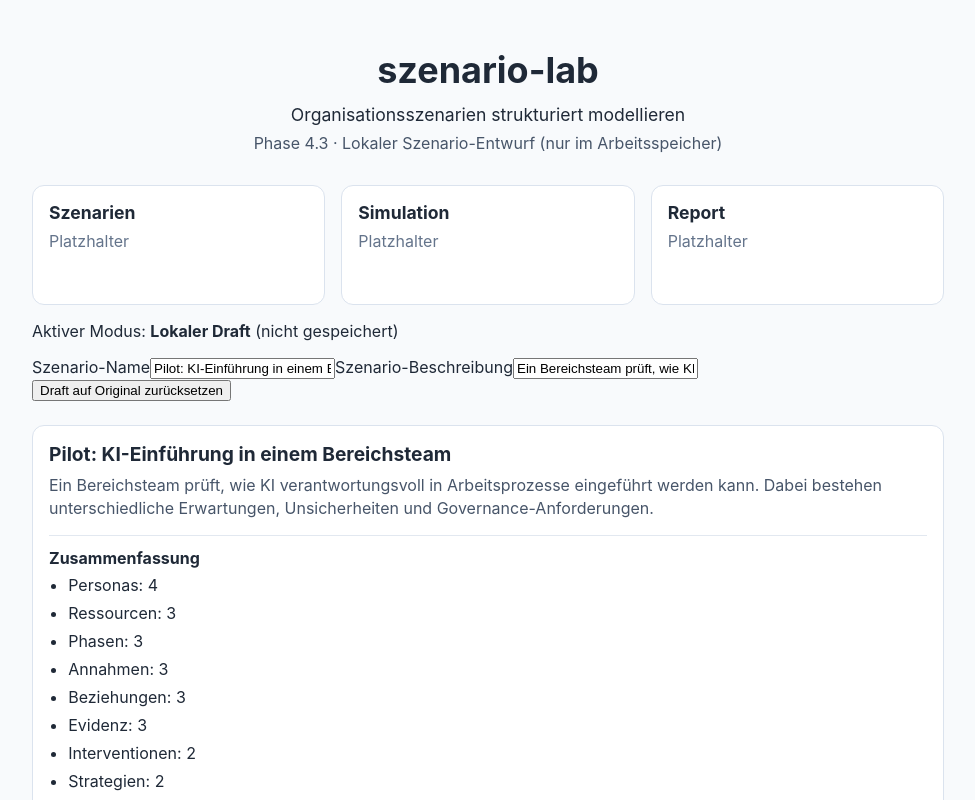
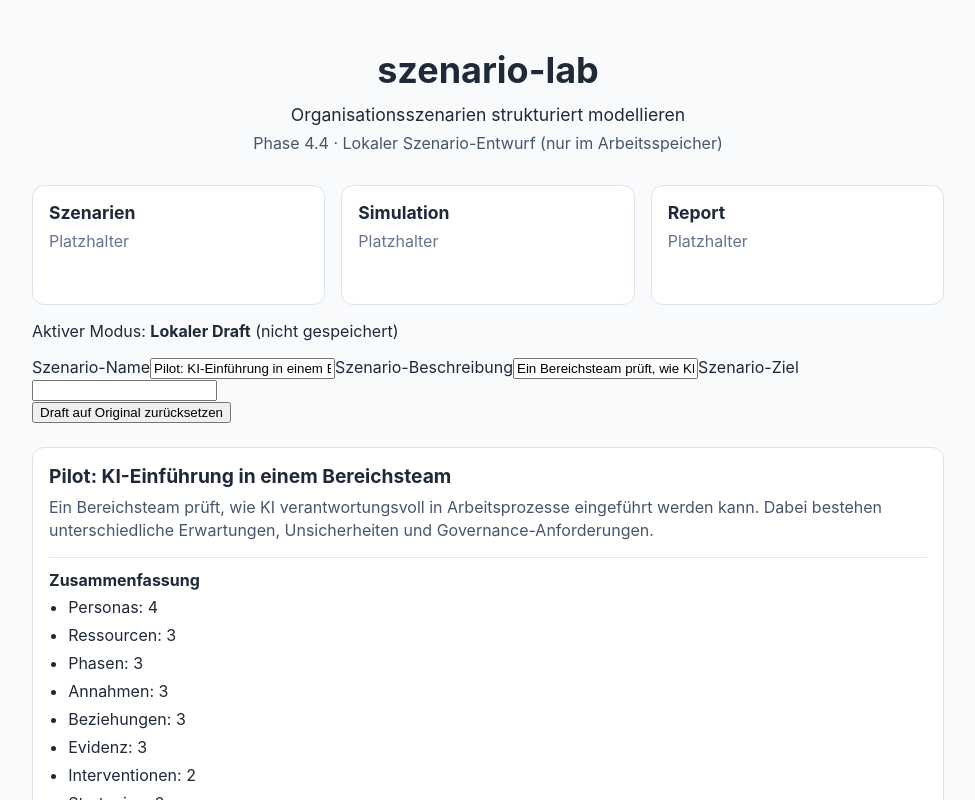
Before and after one commit to Mudler17/szenario-lab, a React (Vite) app: page / in a window 1280 px wide. Shown: the top 800 px of the page, without its empty margins (152-1127 px from the left). Built offline with nearby package versions, Linux system fonts and the light colour scheme.

Commit message:
feat(scenarios): edit scenario draft goal

```diff
--- a/src/features/scenarios/editing/components/ScenarioDraftForm.jsx
+++ b/src/features/scenarios/editing/components/ScenarioDraftForm.jsx
@@ -1,4 +1,4 @@
-function ScenarioDraftForm({ scenario, onNameChange, onDescriptionChange }) {
+function ScenarioDraftForm({ scenario, onNameChange, onDescriptionChange, onGoalChange }) {
   if (!scenario) {
     return null;
   }
@@ -21,6 +21,14 @@ function ScenarioDraftForm({ scenario, onNameChange, onDescriptionChange }) {
         value={scenario.description ?? ''}
         onChange={(event) => onDescriptionChange(event.target.value)}
       />
+      <label htmlFor="scenario-draft-goal">Szenario-Ziel</label>
+      <input
+        id="scenario-draft-goal"
+        name="scenarioGoal"
+        type="text"
+        value={scenario.goal ?? ''}
+        onChange={(event) => onGoalChange(event.target.value)}
+      />
     </section>
   );
 }
--- a/src/pages/HomePage.jsx
+++ b/src/pages/HomePage.jsx
@@ -38,12 +38,25 @@ function HomePage() {
     });
   };
 
+  const handleScenarioGoalChange = (nextGoal) => {
+    setScenarioDraft((currentDraft) => {
+      if (!currentDraft) {
+        return currentDraft;
+      }
+
+      return {
+        ...currentDraft,
+        goal: nextGoal,
+      };
+    });
+  };
+
   return (
     <main className="page">
       <section className="hero">
         <h1>szenario-lab</h1>
         <p className="subtitle">Organisationsszenarien strukturiert modellieren</p>
-        <p className="phase-note">Phase 4.3 · Lokaler Szenario-Entwurf (nur im Arbeitsspeicher)</p>
+        <p className="phase-note">Phase 4.4 · Lokaler Szenario-Entwurf (nur im Arbeitsspeicher)</p>
       </section>
 
       <section className="placeholder-grid" aria-label="Module in Vorbereitung">
@@ -69,6 +82,7 @@ function HomePage() {
           scenario={scenarioDraft}
           onNameChange={handleScenarioNameChange}
           onDescriptionChange={handleScenarioDescriptionChange}
+          onGoalChange={handleScenarioGoalChange}
         />
         <button type="button" onClick={handleResetDraft}>
           Draft auf Original zurücksetzen
```
